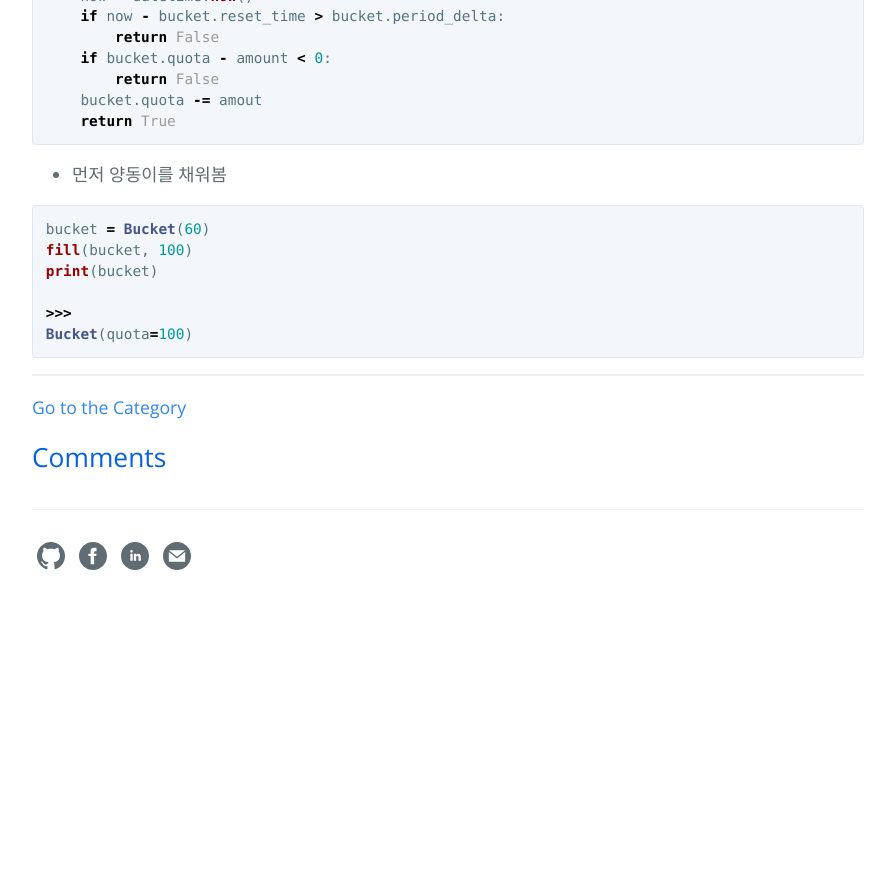
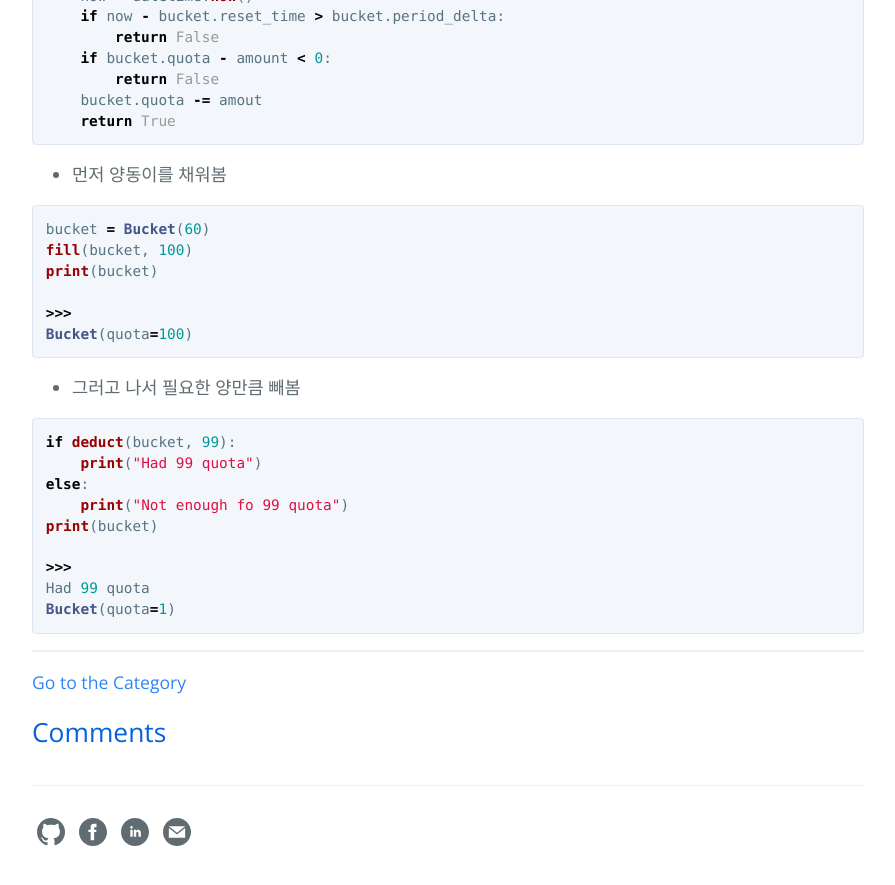
Before and after one commit to hcnoh/hcnoh.github.io, a Jekyll site: the page built from _posts/2018-10-09-effective-python-way30.md, in a window 1280 px wide and 900 px high, scrolled down 1400 px. Shown: the top 885 px of the window, without its empty margins (192-1087 px from the left). Built offline with Jekyll 4.4.1, drawn with Linux system fonts in a browser that asks for light colours; comment, search, counter and statistics services are not loaded; before the commit the page ends 2024 px from its top, so only the background shows below that.

Commit message:
Update 2018-10-09-effective-python-way30.md

````diff
--- a/_posts/2018-10-09-effective-python-way30.md
+++ b/_posts/2018-10-09-effective-python-way30.md
@@ -66,3 +66,16 @@ print(bucket)
 >>>
 Bucket(quota=100)
 ```
+- 그러고 나서 필요한 양만큼 빼봄
+
+```python
+if deduct(bucket, 99):
+    print("Had 99 quota")
+else:
+    print("Not enough fo 99 quota")
+print(bucket)
+
+>>>
+Had 99 quota
+Bucket(quota=1)
+```
````
